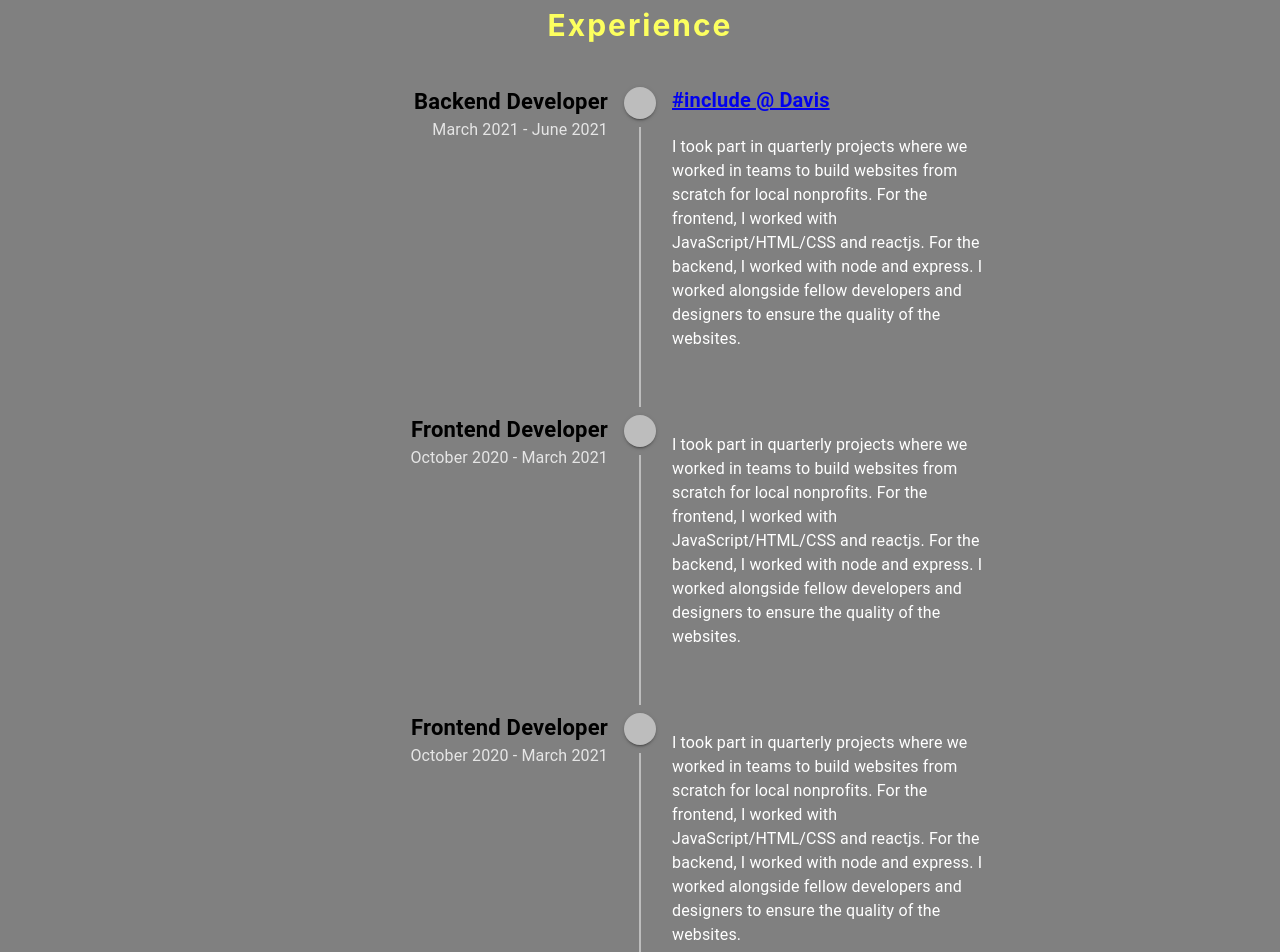
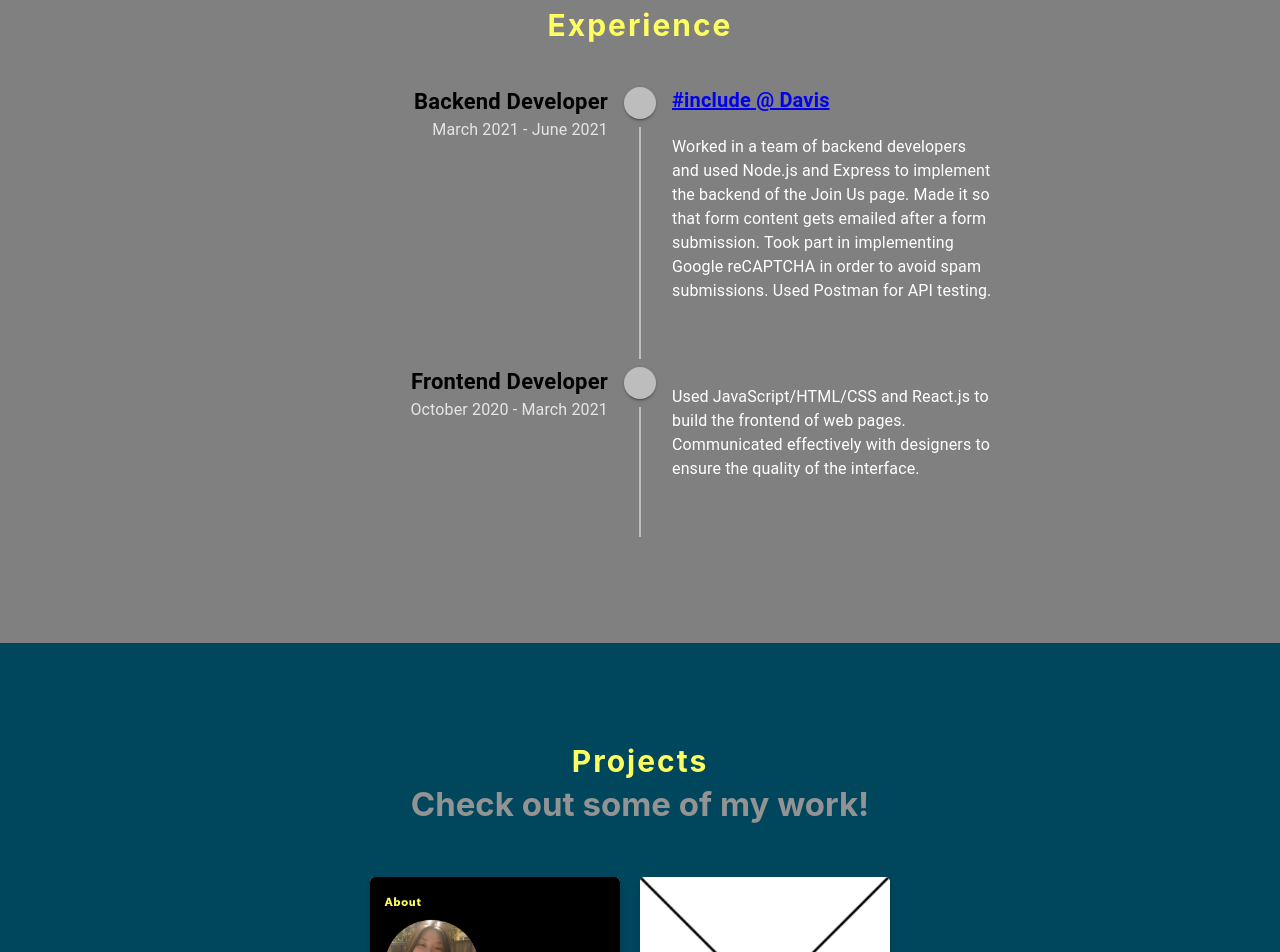
Before and after one commit to ferica/personal-website, a React (Create React App) app: page / in a window 1280 px wide. Shown: the part 1000-1952 px from the top of the page. Built offline with nearby package versions, Linux system fonts and the light colour scheme.

Commit message:
updated components

```diff
--- a/src/components/Experience/Experience.js
+++ b/src/components/Experience/Experience.js
@@ -1,115 +1,33 @@
 import './Experience.css';
+import Timeline from '@material-ui/lab/Timeline';
+import ExperienceItem from './ExperienceItem';
 
-import { makeStyles } from '@material-ui/core/styles';
-import Timeline from '@material-ui/lab/Timeline';
-import TimelineItem from '@material-ui/lab/TimelineItem';
-import TimelineSeparator from '@material-ui/lab/TimelineSeparator';
-import TimelineConnector from '@material-ui/lab/TimelineConnector';
-import TimelineContent from '@material-ui/lab/TimelineContent';
-import TimelineDot from '@material-ui/lab/TimelineDot';
-import TimelineOppositeContent from '@material-ui/lab/TimelineOppositeContent';
-import Typography from '@material-ui/core/Typography';
 
 const Experience = () => {
-    const useStyles = makeStyles((theme) => ({
-        dot: {
-          width: '20px',
-          height: '20px',
-          color: '#FFFFFF',
-        },
-        role: {
-            fontSize: '22px',
-            fontWeight: 'bold',
-            // whiteSpace: 'nowrap',
-        },
-        time: {
-            color: '#E5E5E5',
-        },
-        place: {
-            color: '#FFFFFF',
-            fontWeight: 'bold',
-            fontSize: '20px',
-        },
-        description: {
-            color: '#FFFFFF',
-            paddingTop: '20px',
-            paddingBottom: '50px',
-        }
-      }));
-      const classes = useStyles();
 
-
-    return (
+    return(
         <div className="experience-page">
             <div className="experience-container">
                 <p id="title">Experience</p>
+                <div className="timeline-container">
+                <Timeline>
+                    <ExperienceItem role="Backend Developer" date="March 2021 - June 2021" place="#include @ Davis"
+                    companyLink="https://www.linkedin.com/company/include-davis"
+                    description="Worked in a team of backend developers and used Node.js and Express to implement
+                    the backend of the Join Us page. Made it so that form content gets emailed after a form
+                    submission. Took part in implementing Google reCAPTCHA in
+                    order to avoid spam submissions. Used Postman for API testing." />
 
-                <div className="timeline-container">
-                    <Timeline >
-                    <TimelineItem>
-                        <TimelineOppositeContent>
-                            <Typography className={classes.role}><span className="role">Backend Developer</span></Typography>
-                            <Typography className={classes.time}><span className="date">March 2021 - June 2021</span></Typography>
-                        </TimelineOppositeContent>
-                        <TimelineSeparator>
-                            <TimelineDot className={classes.dot}/>
-                            <TimelineConnector />
-                        </TimelineSeparator>
-                        <TimelineContent>
-                            <Typography className={classes.place}>
-                                <a href="https://www.linkedin.com/company/include-davis">#include @ Davis</a>
-                            </Typography>
-                            <Typography className={classes.description}><span className="description">I took part in quarterly projects where we worked
-                            in teams to build websites from scratch for local nonprofits. For the frontend,
-                            I worked with JavaScript/HTML/CSS and reactjs. For the backend, I worked with
-                            node and express. I worked alongside fellow developers and designers to ensure
-                            the quality of the websites.</span></Typography>
-                        </TimelineContent>
-                        </TimelineItem>
+                    <ExperienceItem role="Frontend Developer" date="October 2020 - March 2021"
+                    description="Used JavaScript/HTML/CSS and React.js to build the frontend of web pages.
+                    Communicated effectively with designers to ensure the quality of the interface." />
 
-
-                        <TimelineItem>
-                        <TimelineOppositeContent>
-                            <Typography className={classes.role}><span className="role">Frontend Developer</span></Typography>
-                            <Typography className={classes.time}><span className="date">October 2020 - March 2021</span></Typography>
-                        </TimelineOppositeContent>
-                        <TimelineSeparator>
-                            <TimelineDot className={classes.dot}/>
-                            <TimelineConnector />
-                        </TimelineSeparator>
-                        <TimelineContent>
-                            <Typography className={classes.description}><span className="description">I took part in quarterly projects where we worked
-                            in teams to build websites from scratch for local nonprofits. For the frontend,
-                            I worked with JavaScript/HTML/CSS and reactjs. For the backend, I worked with
-                            node and express. I worked alongside fellow developers and designers to ensure
-                            the quality of the websites.</span></Typography>
-                        </TimelineContent>
-                        </TimelineItem>
-
-
-                        <TimelineItem>
-                        <TimelineOppositeContent>
-                            <Typography className={classes.role}><span className="role">Frontend Developer</span></Typography>
-                            <Typography className={classes.time}><span className="date">October 2020 - March 2021</span></Typography>
-                        </TimelineOppositeContent>
-                        <TimelineSeparator>
-                            <TimelineDot className={classes.dot}/>
-                            <TimelineConnector />
-                        </TimelineSeparator>
-                        <TimelineContent>
-                        <Typography className={classes.description}><span className="description">I took part in quarterly projects where we worked
-                            in teams to build websites from scratch for local nonprofits. For the frontend,
-                            I worked with JavaScript/HTML/CSS and reactjs. For the backend, I worked with
-                            node and express. I worked alongside fellow developers and designers to ensure
-                            the quality of the websites.</span></Typography>
-                        </TimelineContent>
-                        </TimelineItem>
-
-                    </Timeline>
+                </Timeline>
                 </div>
             </div>
         </div>
-     );
+    );
+
 }
 
 export default Experience;
--- /dev/null
+++ b/src/components/Experience/ExperienceItem.js
@@ -0,0 +1,61 @@
+import { makeStyles } from '@material-ui/core/styles';
+import TimelineItem from '@material-ui/lab/TimelineItem';
+import TimelineSeparator from '@material-ui/lab/TimelineSeparator';
+import TimelineConnector from '@material-ui/lab/TimelineConnector';
+import TimelineContent from '@material-ui/lab/TimelineContent';
+import TimelineDot from '@material-ui/lab/TimelineDot';
+import TimelineOppositeContent from '@material-ui/lab/TimelineOppositeContent';
+import Typography from '@material-ui/core/Typography';
+
+
+const ExperienceItem = (props) => {
+    const useStyles = makeStyles((theme) => ({
+        dot: {
+          width: '20px',
+          height: '20px',
+          color: '#FFFFFF',
+        },
+        role: {
+            fontSize: '22px',
+            fontWeight: 'bold',
+            // whiteSpace: 'nowrap',
+        },
+        time: {
+            color: '#E5E5E5',
+        },
+        place: {
+            color: '#FFFFFF',
+            fontWeight: 'bold',
+            fontSize: '20px',
+        },
+        description: {
+            color: '#FFFFFF',
+            paddingTop: '20px',
+            paddingBottom: '50px',
+        }
+      }));
+      const classes = useStyles();
+
+    return (
+        <div className="experience-item-container">
+            <TimelineItem>
+                <TimelineOppositeContent>
+                    <Typography className={classes.role}><span className="role">{props.role}</span></Typography>
+                    <Typography className={classes.time}><span className="date">{props.date}</span></Typography>
+                </TimelineOppositeContent>
+                <TimelineSeparator>
+                    <TimelineDot className={classes.dot}/>
+                    <TimelineConnector />
+                </TimelineSeparator>
+                <TimelineContent>
+                    <Typography className={classes.place}>
+                        <a href={props.companyLink}>{props.place}</a>
+                    </Typography>
+                    <Typography className={classes.description}><span className="description">{props.description}</span></Typography>
+                </TimelineContent>
+            </TimelineItem>
+        </div>
+     );
+}
+
+export default ExperienceItem;
--- a/src/components/Projects/Modal.css
+++ b/src/components/Projects/ProjectItem.css
@@ -56,6 +56,56 @@
   }
 
 
+/* card stuff */
+.card {
+  box-shadow: 0 4px 8px 0 rgba(0,0,0,0.2);
+  transition: 0.3s;
+  border-radius: 5px;
+  background-color: white;
+
+  width: 250px;
+  height: 362px;
+
+  margin-top: 20px;
+  margin-right: 20px;
+}
+
+.card:hover {
+  box-shadow: 0 8px 16px 0 rgba(0,0,0,0.2);
+}
+
+.projects-container img {
+  border-radius: 5px 5px 0 0;
+
+  /* make images the same size */
+  width:250px;
+  height:250px;
+  object-fit:cover;
+}
+
+.card-text {
+  padding: 2px 16px;
+}
+
+.indiv-card {
+  display: flex;
+  justify-content: flex-start;
+}
+
+.card-text button {
+  border-radius: 8px;
+  cursor: pointer;
+  background-color: #0091bdbb;
+  border: none;
+  padding: 4px;
+  width: 90px;
+}
+
+.card-text button:hover {
+  background-color: #0091bd71;
+}
+
+
 @media only screen and (max-width: 768px) {
   .modal-content {
     width: 40%;
--- a/src/components/Projects/Card.js
+++ b/src/components/Projects/ProjectItem.js
@@ -1,13 +1,12 @@
-import './Modal.css';
+import './ProjectItem.css';
 import { useState, useEffect, useRef } from 'react';
 import { makeStyles } from '@material-ui/core/styles';
 import GitHubIcon from '@material-ui/icons/GitHub';
 import CallMadeIcon from '@material-ui/icons/CallMade';
 import LocalOfferIcon from '@material-ui/icons/LocalOffer';
-import { pink } from '@material-ui/core/colors';
 
 
-const Card = (props) => {
+const ProjectItem = (props) => {
 
     const[modalIsOpen, setModalIsOpen] = useState(false);
     function openModal() {
@@ -60,7 +59,7 @@ const Card = (props) => {
     }
 
     return (
-        <div className="card-item">
+        <div className="project-item">
             <div className="indiv-card">
               <div className="card">
                   <img src={props.image} alt='image'/>
@@ -78,7 +77,6 @@ const Card = (props) => {
                     <h4>{props.projectName}</h4>
                     <p>{props.description}</p>
 
-
                     <p className="tools"><span id="tag-icon"><LocalOfferIcon className={classes.tagIcon}/></span><span>{props.tools}</span></p>
                     <div className="icons">
                         <a href={props.githubLink}><Github icon={props.github} /></a>
@@ -91,4 +89,4 @@ const Card = (props) => {
      );
 }
 
-export default Card;
+export default ProjectItem;
```
Also changed, not shown: src/components/Navbar/Navbar.js (+8 -2 lines), src/components/Projects/Projects.css (+6 -71 lines), src/components/Projects/Projects.js (+5 -6 lines). Lines whose indentation alone changed are shown as unchanged.
